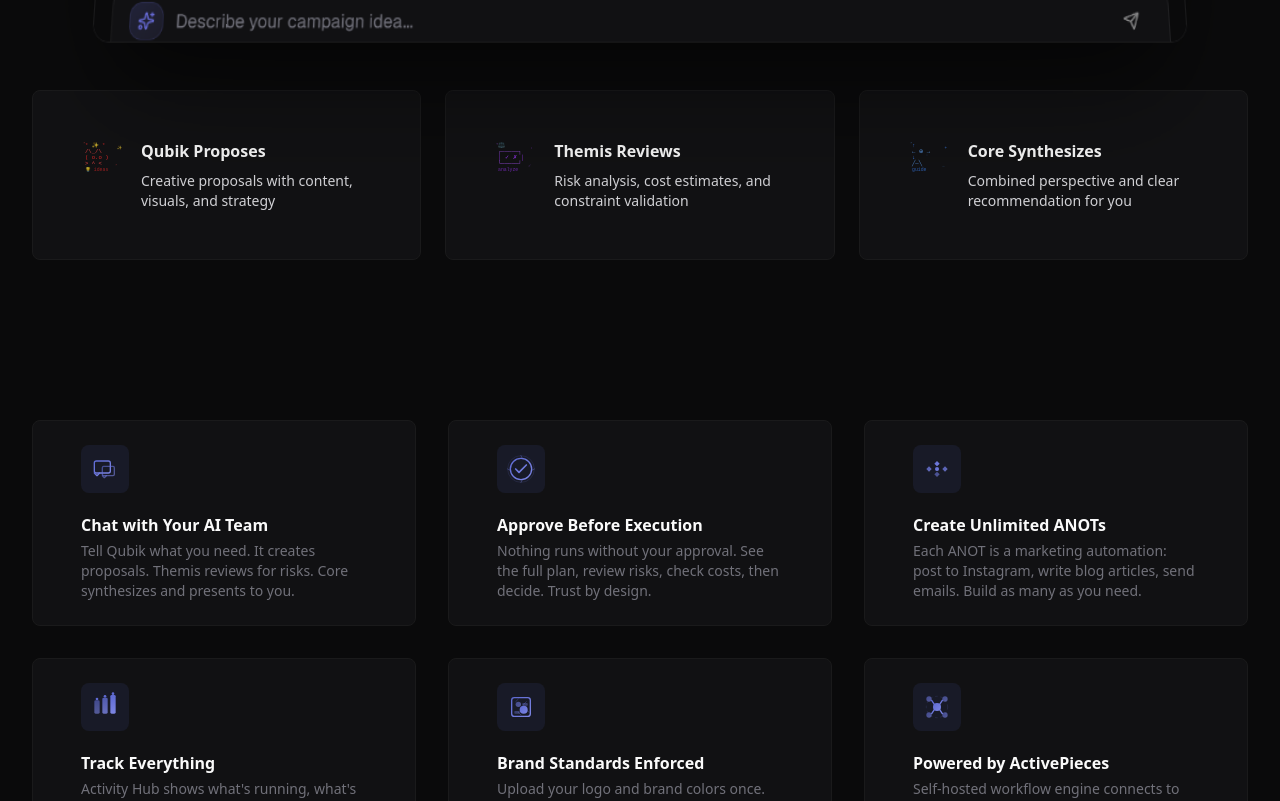
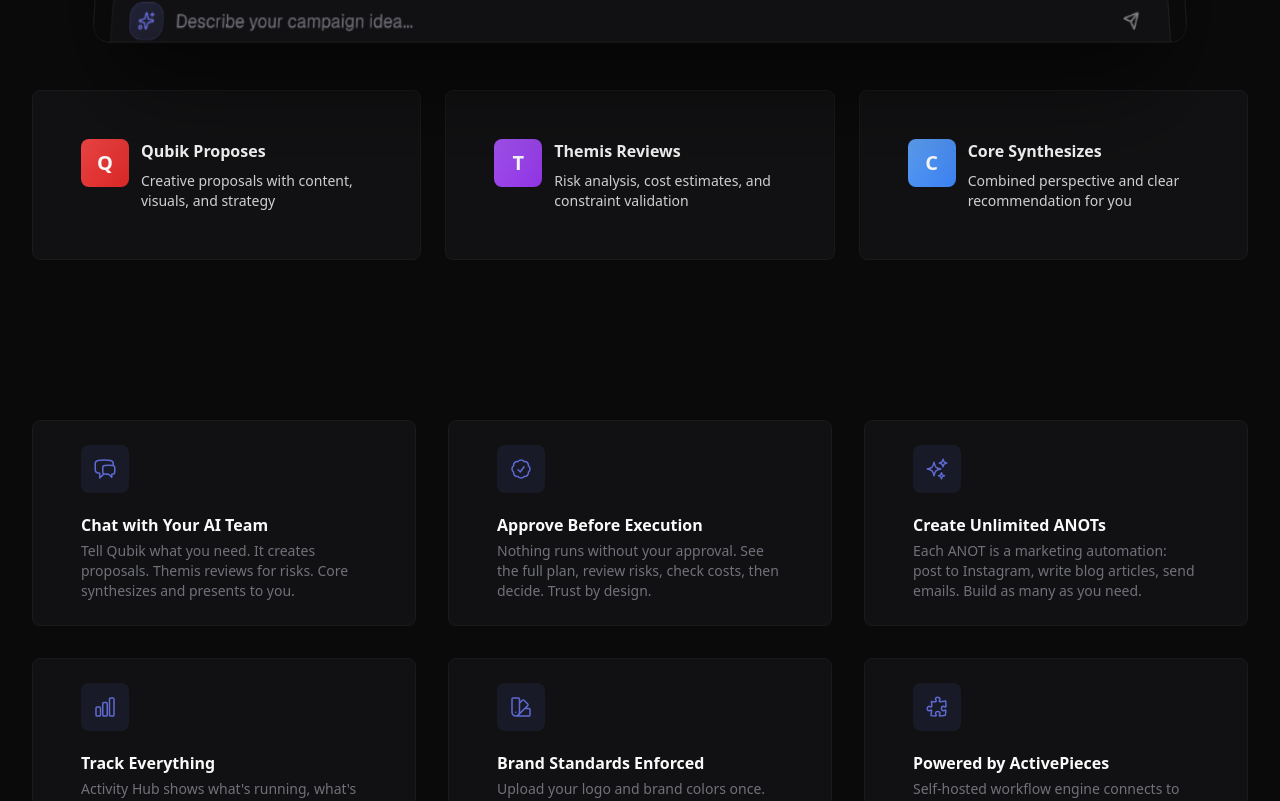
Before and after one commit to Patheras/anots-website, a Next.js app: page / in a window 1280 px wide. Shown: the part 2134-2935 px from the top of the page. Built offline with nearby package versions, Linux system fonts and the light colour scheme.

Commit message:
Replace custom icons with Heroicons and simple gradient badges for professional look

```diff
--- a/src/components/infographics/AgentIcons.tsx
+++ b/src/components/infographics/AgentIcons.tsx
@@ -1,117 +1,27 @@
-export const QubikIcon = ({ size = 64 }: { size?: number }) => (
-  <svg width={size} height={size} viewBox="0 0 120 120" fill="none" xmlns="http://www.w3.org/2000/svg">
-    {/* ASCII Art Style - Creative Chaos */}
-    <text x="10" y="20" fontFamily="monospace" fontSize="14" fill="#DC2626" opacity="0.8">
-      *  ✨  *
-    </text>
-    <text x="10" y="35" fontFamily="monospace" fontSize="14" fill="#EF4444" opacity="0.9">
-      {'  /\\_/\\'}
-    </text>
-    <text x="10" y="50" fontFamily="monospace" fontSize="14" fill="#DC2626">
-      {' ( o.o )'}
-    </text>
-    <text x="10" y="65" fontFamily="monospace" fontSize="14" fill="#EF4444">
-      {'  > ^ <'}
-    </text>
-    <text x="10" y="80" fontFamily="monospace" fontSize="12" fill="#DC2626" opacity="0.7">
-      {'💡 ideas'}
-    </text>
-
-    {/* Floating sparkles */}
-    <text x="5" y="15" fontFamily="monospace" fontSize="10" fill="#EF4444" opacity="0.6">
-      <animate attributeName="opacity" values="0.3;0.9;0.3" dur="2s" repeatCount="indefinite" />
-      *
-    </text>
-    <text x="90" y="25" fontFamily="monospace" fontSize="10" fill="#DC2626" opacity="0.6">
-      <animate attributeName="opacity" values="0.5;1;0.5" dur="1.5s" repeatCount="indefinite" />
-      ✨
-    </text>
-    <text x="85" y="70" fontFamily="monospace" fontSize="10" fill="#EF4444" opacity="0.5">
-      <animate attributeName="opacity" values="0.4;0.8;0.4" dur="2.2s" repeatCount="indefinite" />
-      *
-    </text>
-  </svg>
+// Simple badge-style agent icons
+export const QubikIcon = ({ size = 48 }: { size?: number }) => (
+  <div
+    className="flex items-center justify-center rounded-lg bg-gradient-to-br from-[#EF4444] to-[#DC2626]"
+    style={{ width: size, height: size }}
+  >
+    <span className="text-xl font-bold text-white">Q</span>
+  </div>
 );
 
-export const ThemisIcon = ({ size = 64 }: { size?: number }) => (
-  <svg width={size} height={size} viewBox="0 0 120 120" fill="none" xmlns="http://www.w3.org/2000/svg">
-    {/* ASCII Art Style - Analytical & Balanced */}
-    <text x="10" y="20" fontFamily="monospace" fontSize="14" fill="#9333EA" opacity="0.8">
-      {'  ⚖️'}
-    </text>
-    <text x="10" y="35" fontFamily="monospace" fontSize="14" fill="#A855F7" opacity="0.9">
-      {'┌─────┐'}
-    </text>
-    <text x="10" y="50" fontFamily="monospace" fontSize="14" fill="#9333EA">
-      {'│ ✓ ✗ │'}
-    </text>
-    <text x="10" y="65" fontFamily="monospace" fontSize="14" fill="#A855F7">
-      {'└─────┘'}
-    </text>
-    <text x="10" y="80" fontFamily="monospace" fontSize="12" fill="#9333EA" opacity="0.7">
-      {'analyze'}
-    </text>
-
-    {/* Floating analysis symbols */}
-    <text x="5" y="15" fontFamily="monospace" fontSize="10" fill="#A855F7" opacity="0.5">
-      <animate attributeName="cy" values="0;-2;0" dur="3s" repeatCount="indefinite" />
-      ?
-    </text>
-    <text x="90" y="25" fontFamily="monospace" fontSize="10" fill="#9333EA" opacity="0.5">
-      <animate attributeName="cy" values="0;-2;0" dur="3s" begin="0.5s" repeatCount="indefinite" />
-      !
-    </text>
-    <text x="85" y="70" fontFamily="monospace" fontSize="10" fill="#A855F7" opacity="0.4">
-      <animate attributeName="opacity" values="0.2;0.6;0.2" dur="2.5s" repeatCount="indefinite" />
-      ✓
-    </text>
-  </svg>
+export const ThemisIcon = ({ size = 48 }: { size?: number }) => (
+  <div
+    className="flex items-center justify-center rounded-lg bg-gradient-to-br from-[#A855F7] to-[#9333EA]"
+    style={{ width: size, height: size }}
+  >
+    <span className="text-xl font-bold text-white">T</span>
+  </div>
 );
 
-export const CoreIcon = ({ size = 64 }: { size?: number }) => (
-  <svg width={size} height={size} viewBox="0 0 120 120" fill="none" xmlns="http://www.w3.org/2000/svg">
-    {/* ASCII Art Style - Guiding & Centered */}
-    <text x="10" y="20" fontFamily="monospace" fontSize="14" fill="#3B82F6" opacity="0.8">
-      {'    ↑'}
-    </text>
-    <text x="10" y="35" fontFamily="monospace" fontSize="14" fill="#60A5FA" opacity="0.9">
-      {'  ← ⊕ →'}
-    </text>
-    <text x="10" y="50" fontFamily="monospace" fontSize="14" fill="#3B82F6">
-      {'    ↓'}
-    </text>
-    <text x="10" y="65" fontFamily="monospace" fontSize="14" fill="#60A5FA" opacity="0.8">
-      {'  ╱─╲'}
-    </text>
-    <text x="10" y="80" fontFamily="monospace" fontSize="12" fill="#3B82F6" opacity="0.7">
-      {'  guide'}
-    </text>
-
-    {/* Floating guide markers */}
-    <text x="5" y="15" fontFamily="monospace" fontSize="10" fill="#60A5FA" opacity="0.5">
-      <animate attributeName="opacity" values="0.3;0.7;0.3" dur="2.5s" repeatCount="indefinite" />
-      *
-    </text>
-    <text x="90" y="25" fontFamily="monospace" fontSize="10" fill="#3B82F6" opacity="0.5">
-      <animate attributeName="opacity" values="0.5;0.9;0.5" dur="2.5s" repeatCount="indefinite" />
-      ✦
-    </text>
-    <text x="85" y="70" fontFamily="monospace" fontSize="10" fill="#60A5FA" opacity="0.4">
-      <animate attributeName="opacity" values="0.2;0.6;0.2" dur="2s" repeatCount="indefinite" />
-      →
-    </text>
-
-    {/* Rotating compass indicator */}
-    <text x="45" y="42" fontFamily="monospace" fontSize="8" fill="#3B82F6" opacity="0.3">
-      <animateTransform
-        attributeName="transform"
-        type="rotate"
-        from="0 50 40"
-        to="360 50 40"
-        dur="20s"
-        repeatCount="indefinite"
-      />
-      ○
-    </text>
-  </svg>
+export const CoreIcon = ({ size = 48 }: { size?: number }) => (
+  <div
+    className="flex items-center justify-center rounded-lg bg-gradient-to-br from-[#60A5FA] to-[#3B82F6]"
+    style={{ width: size, height: size }}
+  >
+    <span className="text-xl font-bold text-white">C</span>
+  </div>
 );
--- a/src/components/infographics/FeatureIcons.tsx
+++ b/src/components/infographics/FeatureIcons.tsx
@@ -1,100 +1,36 @@
+// Simple, clean Heroicons-style icons
 export const ChatIcon = () => (
-  <svg className="h-8 w-8" viewBox="0 0 48 48" fill="none" xmlns="http://www.w3.org/2000/svg">
-    <rect x="8" y="12" width="24" height="18" rx="3" stroke="url(#chatGradient)" strokeWidth="2" fill="none" />
-    <path d="M8 30 L12 34 L16 30" stroke="url(#chatGradient)" strokeWidth="2" strokeLinecap="round" strokeLinejoin="round" />
-    <rect x="20" y="20" width="18" height="14" rx="2" stroke="url(#chatGradient)" strokeWidth="2" fill="none" opacity="0.6" />
-    <path d="M20 34 L23 37 L26 34" stroke="url(#chatGradient)" strokeWidth="2" strokeLinecap="round" strokeLinejoin="round" opacity="0.6" />
-    <line x1="12" y1="18" x2="20" y2="18" stroke="url(#chatGradient)" strokeWidth="1.5" strokeLinecap="round" />
-    <line x1="12" y1="22" x2="24" y2="22" stroke="url(#chatGradient)" strokeWidth="1.5" strokeLinecap="round" />
-    <defs>
-      <linearGradient id="chatGradient" x1="0%" y1="0%" x2="100%" y2="100%">
-        <stop offset="0%" stopColor="#5E6AD2" />
-        <stop offset="100%" stopColor="#7C85E3" />
-      </linearGradient>
-    </defs>
+  <svg className="h-6 w-6 text-[#5E6AD2]" fill="none" viewBox="0 0 24 24" strokeWidth="1.5" stroke="currentColor">
+    <path strokeLinecap="round" strokeLinejoin="round" d="M20.25 8.511c.884.284 1.5 1.128 1.5 2.097v4.286c0 1.136-.847 2.1-1.98 2.193-.34.027-.68.052-1.02.072v3.091l-3-3c-1.354 0-2.694-.055-4.02-.163a2.115 2.115 0 01-.825-.242m9.345-8.334a2.126 2.126 0 00-.476-.095 48.64 48.64 0 00-8.048 0c-1.131.094-1.976 1.057-1.976 2.192v4.286c0 .837.46 1.58 1.155 1.951m9.345-8.334V6.637c0-1.621-1.152-3.026-2.76-3.235A48.455 48.455 0 0011.25 3c-2.115 0-4.198.137-6.24.402-1.608.209-2.76 1.614-2.76 3.235v6.226c0 1.621 1.152 3.026 2.76 3.235.577.075 1.157.14 1.74.194V21l4.155-4.155" />
   </svg>
 );
 
 export const ApprovalIcon = () => (
-  <svg className="h-8 w-8" viewBox="0 0 48 48" fill="none" xmlns="http://www.w3.org/2000/svg">
-    <circle cx="24" cy="24" r="16" stroke="url(#approvalGradient)" strokeWidth="2" fill="none" />
-    <path d="M16 24 L21 29 L32 18" stroke="url(#approvalGradient)" strokeWidth="2.5" strokeLinecap="round" strokeLinejoin="round" />
-    <circle cx="24" cy="24" r="20" stroke="url(#approvalGradient)" strokeWidth="1" fill="none" opacity="0.2" />
-    <path d="M24 4 L26 8 M24 44 L26 40 M4 24 L8 26 M44 24 L40 26" stroke="url(#approvalGradient)" strokeWidth="1.5" strokeLinecap="round" opacity="0.4" />
-    <defs>
-      <linearGradient id="approvalGradient" x1="0%" y1="0%" x2="100%" y2="100%">
-        <stop offset="0%" stopColor="#5E6AD2" />
-        <stop offset="100%" stopColor="#7C85E3" />
-      </linearGradient>
-    </defs>
+  <svg className="h-6 w-6 text-[#5E6AD2]" fill="none" viewBox="0 0 24 24" strokeWidth="1.5" stroke="currentColor">
+    <path strokeLinecap="round" strokeLinejoin="round" d="M9 12.75L11.25 15 15 9.75M21 12c0 1.268-.63 2.39-1.593 3.068a3.745 3.745 0 01-1.043 3.296 3.745 3.745 0 01-3.296 1.043A3.745 3.745 0 0112 21c-1.268 0-2.39-.63-3.068-1.593a3.746 3.746 0 01-3.296-1.043 3.745 3.745 0 01-1.043-3.296A3.745 3.745 0 013 12c0-1.268.63-2.39 1.593-3.068a3.745 3.745 0 011.043-3.296 3.746 3.746 0 013.296-1.043A3.746 3.746 0 0112 3c1.268 0 2.39.63 3.068 1.593a3.746 3.746 0 013.296 1.043 3.746 3.746 0 011.043 3.296A3.745 3.745 0 0121 12z" />
   </svg>
 );
 
 export const UnlimitedIcon = () => (
-  <svg className="h-8 w-8" viewBox="0 0 48 48" fill="none" xmlns="http://www.w3.org/2000/svg">
-    <path d="M12 20 L16 24 L12 28 L8 24 Z" fill="url(#unlimitedGradient)" opacity="0.8" />
-    <path d="M24 12 L28 16 L24 20 L20 16 Z" fill="url(#unlimitedGradient)" />
-    <path d="M36 20 L40 24 L36 28 L32 24 Z" fill="url(#unlimitedGradient)" opacity="0.8" />
-    <path d="M24 28 L28 32 L24 36 L20 32 Z" fill="url(#unlimitedGradient)" opacity="0.6" />
-    <circle cx="24" cy="24" r="3" fill="url(#unlimitedGradient)" />
-    <defs>
-      <linearGradient id="unlimitedGradient" x1="0%" y1="0%" x2="100%" y2="100%">
-        <stop offset="0%" stopColor="#5E6AD2" />
-        <stop offset="100%" stopColor="#7C85E3" />
-      </linearGradient>
-    </defs>
+  <svg className="h-6 w-6 text-[#5E6AD2]" fill="none" viewBox="0 0 24 24" strokeWidth="1.5" stroke="currentColor">
+    <path strokeLinecap="round" strokeLinejoin="round" d="M9.813 15.904L9 18.75l-.813-2.846a4.5 4.5 0 00-3.09-3.09L2.25 12l2.846-.813a4.5 4.5 0 003.09-3.09L9 5.25l.813 2.846a4.5 4.5 0 003.09 3.09L15.75 12l-2.846.813a4.5 4.5 0 00-3.09 3.09zM18.259 8.715L18 9.75l-.259-1.035a3.375 3.375 0 00-2.455-2.456L14.25 6l1.036-.259a3.375 3.375 0 002.455-2.456L18 2.25l.259 1.035a3.375 3.375 0 002.456 2.456L21.75 6l-1.035.259a3.375 3.375 0 00-2.456 2.456zM16.894 20.567L16.5 21.75l-.394-1.183a2.25 2.25 0 00-1.423-1.423L13.5 18.75l1.183-.394a2.25 2.25 0 001.423-1.423l.394-1.183.394 1.183a2.25 2.25 0 001.423 1.423l1.183.394-1.183.394a2.25 2.25 0 00-1.423 1.423z" />
   </svg>
 );
 
 export const TrackingIcon = () => (
-  <svg className="h-8 w-8" viewBox="0 0 48 48" fill="none" xmlns="http://www.w3.org/2000/svg">
-    <rect x="8" y="14" width="8" height="20" rx="2" fill="url(#trackingGradient)" opacity="0.6" />
-    <rect x="20" y="10" width="8" height="24" rx="2" fill="url(#trackingGradient)" opacity="0.8" />
-    <rect x="32" y="6" width="8" height="28" rx="2" fill="url(#trackingGradient)" />
-    <path d="M4 36 L44 36" stroke="url(#trackingGradient)" strokeWidth="2" strokeLinecap="round" />
-    <circle cx="12" cy="12" r="2" fill="#5E6AD2" />
-    <circle cx="24" cy="8" r="2" fill="#5E6AD2" />
-    <circle cx="36" cy="4" r="2" fill="#5E6AD2" />
-    <defs>
-      <linearGradient id="trackingGradient" x1="0%" y1="0%" x2="0%" y2="100%">
-        <stop offset="0%" stopColor="#5E6AD2" />
-        <stop offset="100%" stopColor="#7C85E3" />
-      </linearGradient>
-    </defs>
+  <svg className="h-6 w-6 text-[#5E6AD2]" fill="none" viewBox="0 0 24 24" strokeWidth="1.5" stroke="currentColor">
+    <path strokeLinecap="round" strokeLinejoin="round" d="M3 13.125C3 12.504 3.504 12 4.125 12h2.25c.621 0 1.125.504 1.125 1.125v6.75C7.5 20.496 6.996 21 6.375 21h-2.25A1.125 1.125 0 013 19.875v-6.75zM9.75 8.625c0-.621.504-1.125 1.125-1.125h2.25c.621 0 1.125.504 1.125 1.125v11.25c0 .621-.504 1.125-1.125 1.125h-2.25a1.125 1.125 0 01-1.125-1.125V8.625zM16.5 4.125c0-.621.504-1.125 1.125-1.125h2.25C20.496 3 21 3.504 21 4.125v15.75c0 .621-.504 1.125-1.125 1.125h-2.25a1.125 1.125 0 01-1.125-1.125V4.125z" />
   </svg>
 );
 
 export const BrandIcon = () => (
-  <svg className="h-8 w-8" viewBox="0 0 48 48" fill="none" xmlns="http://www.w3.org/2000/svg">
-    <rect x="10" y="10" width="28" height="28" rx="4" stroke="url(#brandGradient)" strokeWidth="2" fill="none" />
-    <circle cx="20" cy="20" r="4" fill="url(#brandGradient)" opacity="0.6" />
-    <circle cx="28" cy="28" r="6" fill="url(#brandGradient)" />
-    <rect x="14" y="30" width="8" height="4" rx="1" fill="url(#brandGradient)" opacity="0.4" />
-    <rect x="26" y="18" width="8" height="4" rx="1" fill="url(#brandGradient)" opacity="0.4" />
-    <path d="M16 16 L20 12 M28 20 L32 16 M20 32 L24 36 M32 28 L36 32" stroke="url(#brandGradient)" strokeWidth="1.5" strokeLinecap="round" opacity="0.3" />
-    <defs>
-      <linearGradient id="brandGradient" x1="0%" y1="0%" x2="100%" y2="100%">
-        <stop offset="0%" stopColor="#5E6AD2" />
-        <stop offset="100%" stopColor="#7C85E3" />
-      </linearGradient>
-    </defs>
+  <svg className="h-6 w-6 text-[#5E6AD2]" fill="none" viewBox="0 0 24 24" strokeWidth="1.5" stroke="currentColor">
+    <path strokeLinecap="round" strokeLinejoin="round" d="M4.098 19.902a3.75 3.75 0 005.304 0l6.401-6.402M6.75 21A3.75 3.75 0 013 17.25V4.125C3 3.504 3.504 3 4.125 3h5.25c.621 0 1.125.504 1.125 1.125v4.072M6.75 21a3.75 3.75 0 003.75-3.75V8.197M6.75 21h13.125c.621 0 1.125-.504 1.125-1.125v-5.25c0-.621-.504-1.125-1.125-1.125h-4.072M10.5 8.197l2.88-2.88c.438-.439 1.15-.439 1.59 0l3.712 3.713c.44.44.44 1.152 0 1.59l-2.879 2.88M6.75 17.25h.008v.008H6.75v-.008z" />
   </svg>
 );
 
 export const IntegrationIcon = () => (
-  <svg className="h-8 w-8" viewBox="0 0 48 48" fill="none" xmlns="http://www.w3.org/2000/svg">
-    <circle cx="24" cy="24" r="6" fill="url(#integrationGradient)" />
-    <circle cx="12" cy="12" r="4" fill="url(#integrationGradient)" opacity="0.6" />
-    <circle cx="36" cy="12" r="4" fill="url(#integrationGradient)" opacity="0.6" />
-    <circle cx="12" cy="36" r="4" fill="url(#integrationGradient)" opacity="0.6" />
-    <circle cx="36" cy="36" r="4" fill="url(#integrationGradient)" opacity="0.6" />
-    <path d="M16 14 L20 20 M32 14 L28 20 M16 34 L20 28 M32 34 L28 28" stroke="url(#integrationGradient)" strokeWidth="2" strokeLinecap="round" />
-    <circle cx="24" cy="24" r="16" stroke="url(#integrationGradient)" strokeWidth="1" fill="none" opacity="0.2" strokeDasharray="4 4" />
-    <defs>
-      <linearGradient id="integrationGradient" x1="0%" y1="0%" x2="100%" y2="100%">
-        <stop offset="0%" stopColor="#5E6AD2" />
-        <stop offset="100%" stopColor="#7C85E3" />
-      </linearGradient>
-    </defs>
+  <svg className="h-6 w-6 text-[#5E6AD2]" fill="none" viewBox="0 0 24 24" strokeWidth="1.5" stroke="currentColor">
+    <path strokeLinecap="round" strokeLinejoin="round" d="M14.25 6.087c0-.355.186-.676.401-.959.221-.29.349-.634.349-1.003 0-1.036-1.007-1.875-2.25-1.875s-2.25.84-2.25 1.875c0 .369.128.713.349 1.003.215.283.401.604.401.959v0a.64.64 0 01-.657.643 48.39 48.39 0 01-4.163-.3c.186 1.613.293 3.25.315 4.907a.656.656 0 01-.658.663v0c-.355 0-.676-.186-.959-.401a1.647 1.647 0 00-1.003-.349c-1.036 0-1.875 1.007-1.875 2.25s.84 2.25 1.875 2.25c.369 0 .713-.128 1.003-.349.283-.215.604-.401.959-.401v0c.31 0 .555.26.532.57a48.039 48.039 0 01-.642 5.056c1.518.19 3.058.309 4.616.354a.64.64 0 00.657-.643v0c0-.355-.186-.676-.401-.959a1.647 1.647 0 01-.349-1.003c0-1.035 1.008-1.875 2.25-1.875 1.243 0 2.25.84 2.25 1.875 0 .369-.128.713-.349 1.003-.215.283-.4.604-.4.959v0c0 .333.277.599.61.58a48.1 48.1 0 005.427-.63 48.05 48.05 0 00.582-4.717.532.532 0 00-.533-.57v0c-.355 0-.676.186-.959.401-.29.221-.634.349-1.003.349-1.035 0-1.875-1.007-1.875-2.25s.84-2.25 1.875-2.25c.37 0 .713.128 1.003.349.283.215.604.401.96.401v0a.656.656 0 00.658-.663 48.422 48.422 0 00-.37-5.36c-1.886.342-3.81.574-5.766.689a.578.578 0 01-.61-.58v0z" />
   </svg>
 );
```
